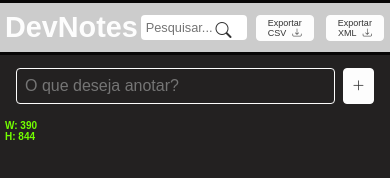
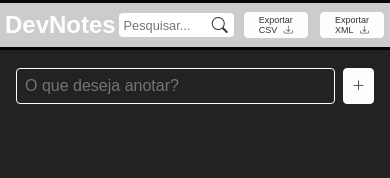
Before and after one commit to amac81/DevNotes, a plain HTML site: page index.html in a window 390 px wide. Drawn offline with nearby package versions, Linux system fonts and the light colour scheme.

Commit message:
CSS UPDATE

```diff
--- a/css/styles.css
+++ b/css/styles.css
@@ -259,7 +259,7 @@ header {
     }
 
     h1 {
-        font-size: 1rem;
+        font-size: 1.5rem !important;
         padding-left: 5px;
     }
 
@@ -280,8 +280,8 @@ header {
     }
 
     #search-container i {
-        padding-right: 1rem;
-        padding-top: 0.3rem;
+        padding-right: 0.5rem;
+        padding-top: 0.1rem;
         margin: 0;
     }
 
--- a/js/scripts.js
+++ b/js/scripts.js
@@ -357,9 +357,11 @@ noteInput.addEventListener("keydown", (e)=> {
 // Inicialization
 showNotes();
 
+/*
 showResolution();
-
 
 window.addEventListener("resize", ()=>{
     showResolution();
 })
+
+*/
```
